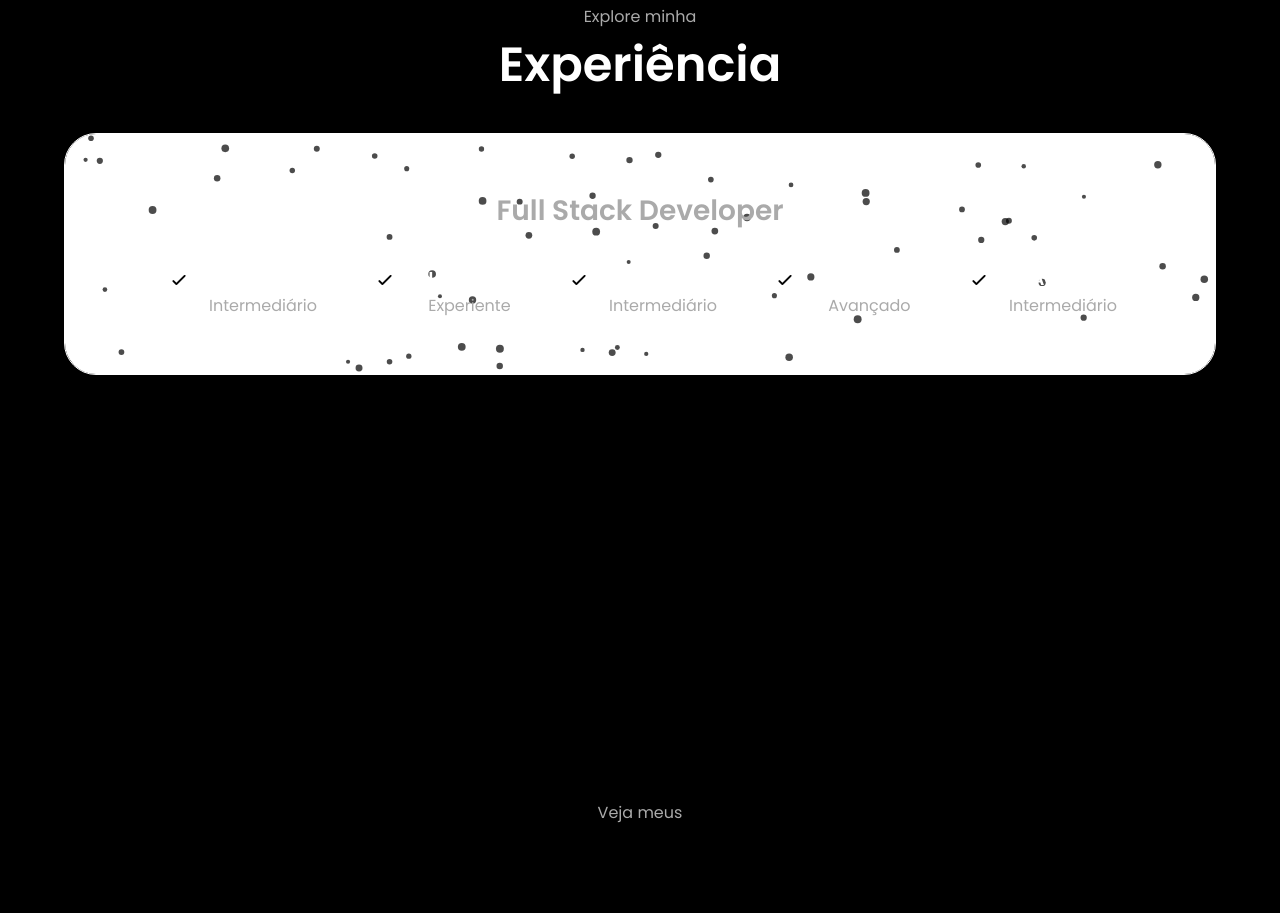
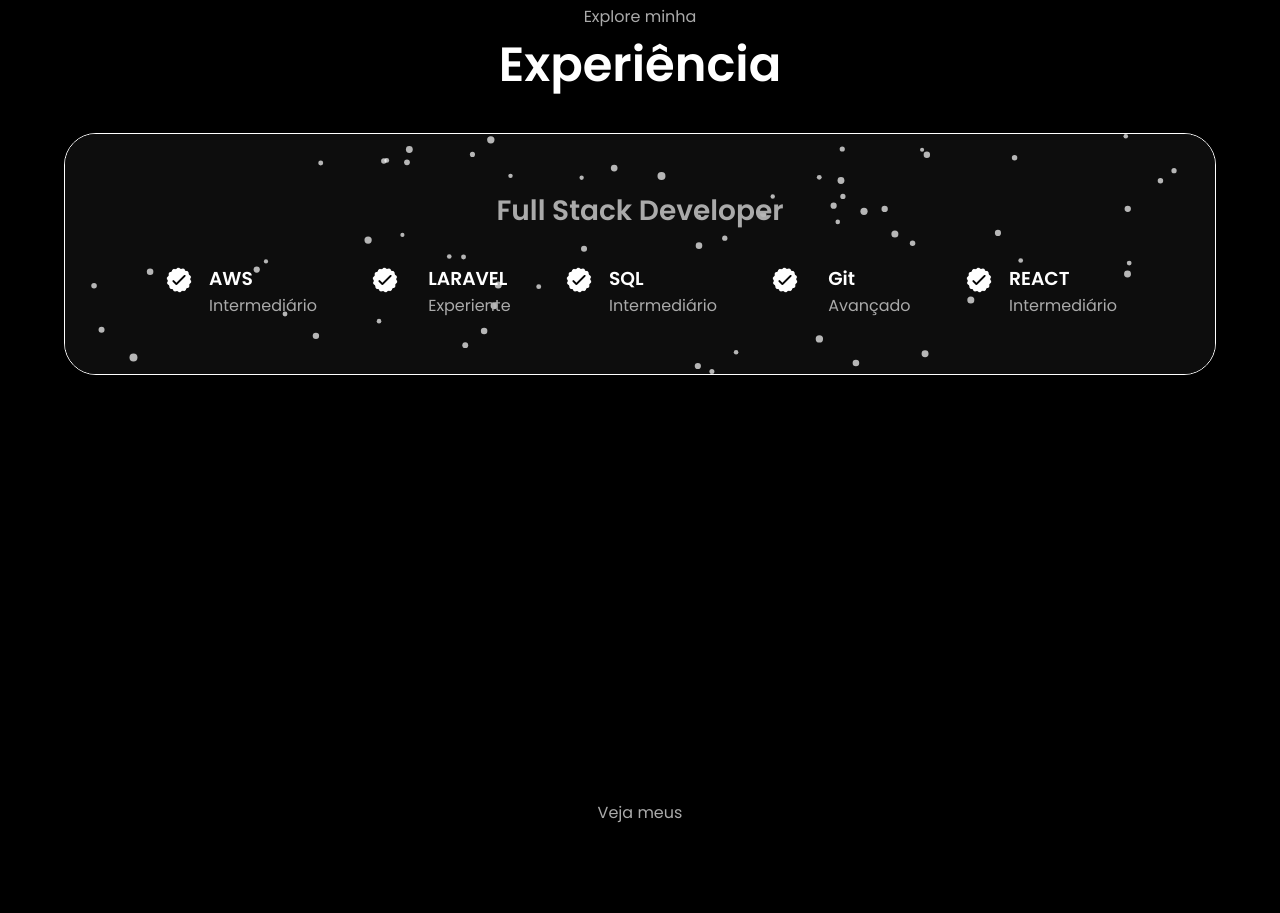
Before and after one commit to vitorhugouau/la-Apple-Phyll-Portfolio, a plain HTML site: page index.html in a window 1280 px wide. Shown: the part 1580-2493 px from the top of the page. Drawn offline with nearby package versions, Linux system fonts and the light colour scheme; a web font is replaced by a local one.

Commit message:
feat(experience): add dynamic dark/light theme with tsParticles integration

```diff
--- a/css/style.css
+++ b/css/style.css
@@ -691,7 +691,7 @@ svg.squiggle path {
 
 .grid-projetos {
   display: grid;
-  grid-template-columns: repeat(2, 1fr); /* força 2 por linha */
+  grid-template-columns: repeat(2, 1fr);
   gap: 24px;
   padding: 20px;
   width: 100%;
--- a/index.html
+++ b/index.html
@@ -98,7 +98,6 @@
       <div class="sobre-containers">
         <div class="detalhes-container">
           <div id="particles-experiencia"></div>
-
           <div class="conteudo">
             <h2 class="experiencia-sub-titulo">Full Stack Developer</h2>
             <div class="article-container">
@@ -249,21 +248,26 @@
                 console.log("Entrou no SOBRE");
                 document.documentElement.classList.add('dark');
                 document.documentElement.classList.remove('light');
+                loadParticles(true); // dark
               } else {
                 console.log("Saiu do SOBRE");
                 document.documentElement.classList.remove('dark');
                 document.documentElement.classList.add('light');
+                loadParticles(false); // dark
               }
             });
           },
-          { threshold: 0.8 }
+          { threshold: 0.6 }
         );
 
           observer.observe(sobreSection);
+
+      // estado inicial
+      loadParticles(false);
       }
     });
   </script>
-  <script>
+  <!-- <script>
     document.addEventListener("DOMContentLoaded", () => {
       const section = document.querySelector("#sobre");
       const title = document.querySelector(".titulos-sobres");
@@ -281,7 +285,7 @@
 
       observer.observe(section);
     });
-  </script>
+  </script> -->
   <script>
     document.addEventListener("DOMContentLoaded", () => {
       const section = document.querySelector("#sobre");
@@ -300,7 +304,7 @@
             title.classList.remove("visible");
           }
         });
-      }, { threshold: 0.5 });
+      }, { threshold: 0.1 });
 
       observer.observe(section);
     });
@@ -381,12 +385,13 @@
     });
   </script>
  <script>
+  function loadParticles(isDark) {
     tsParticles.load("particles-experiencia", {
       fullScreen: { enable: false },
-      background: { color: "#ffffff" },
+      background: { color: isDark ? "#0d0d0d" : "#ffffff" },
       fpsLimit: 1000,
       particles: {
-        color: { value: "#000000" },
+        color: { value: isDark ? "#ffffff" : "#000000" },
         number: { value: 100, density: { enable: true, area: 400 } },
         shape: { type: "circle" },
         opacity: { value: 0.7 },
@@ -400,15 +405,19 @@
       },
       interactivity: {
         events: {
-          onHover: { enable: true, mode: "repulse" }
+          onHover: { enable: true, mode: "repulse" },
+          onClick: { enable: true, mode: "push" }
         },
         modes: {
-          repulse: { distance: 60 }
+          repulse: { distance: 90 },
+          push: { quantity: 2 }
         }
       },
       detectRetina: true
     });
+  }
 </script>
+
 
   <script src="/js/script.js"></script>
   <script src="/js/scroll.js"></script>
```
Lines whose indentation alone changed are shown as unchanged.
